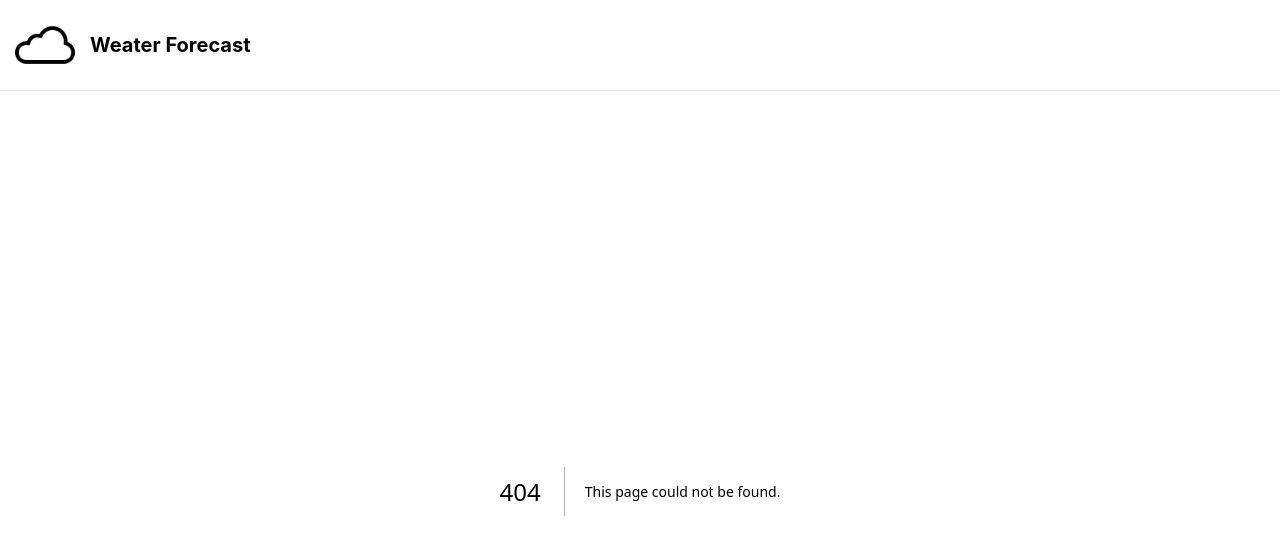
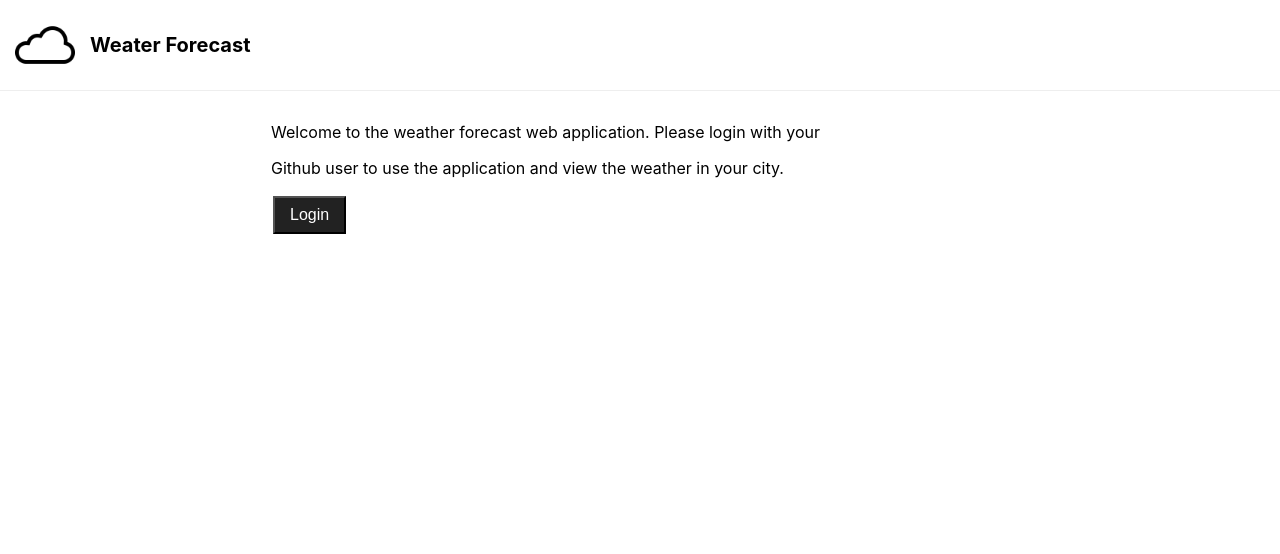
Before and after one commit to ejcubillas/ehrlich-test, a Next.js app: page /login in a window 1280 px wide. Before the commit this address had no page. Shown: the top 554 px of the page. Built offline with nearby package versions, Linux system fonts and the light colour scheme.

Commit message:
Feat: Added login page

```diff
--- a/pages/index.js
+++ b/pages/index.js
@@ -16,7 +16,7 @@ export default function Home() {
             <p>Ernest Jay Cubillas</p>
             <p>https://github.com/ejcubillas</p>
           </div>
-          <input placeholder="Search place..."/>
+          <input placeholder="City"/>
           <button>Search</button>
         </div>
 
--- /dev/null
+++ b/pages/login.js
@@ -0,0 +1,13 @@
+import React from 'react'
+
+const Login = () => {
+  return (
+    <div className="container">
+      <p>Welcome to the weather forecast web application. Please login with your</p>
+      <p>Github user to use the application and view the weather in your city.</p>
+      <button>Login</button>
+    </div>
+  )
+}
+
+export default Login
```
